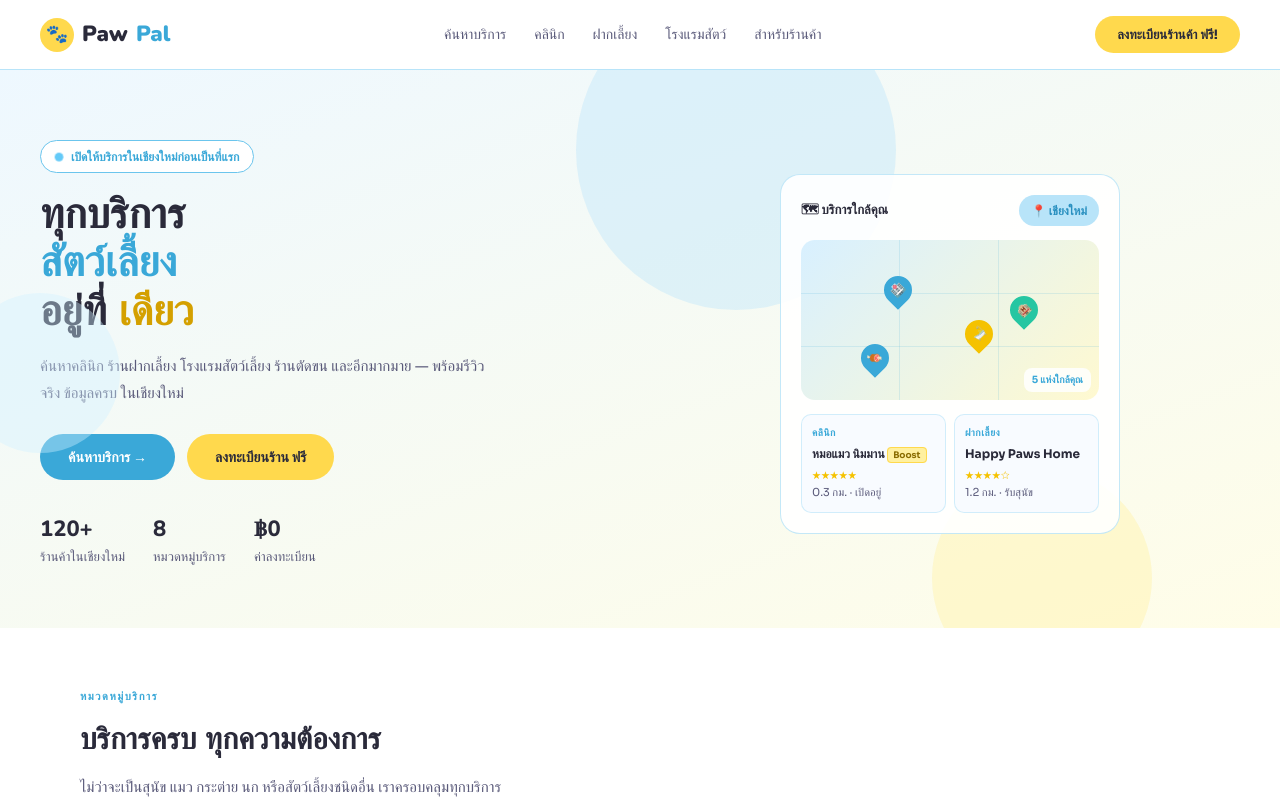
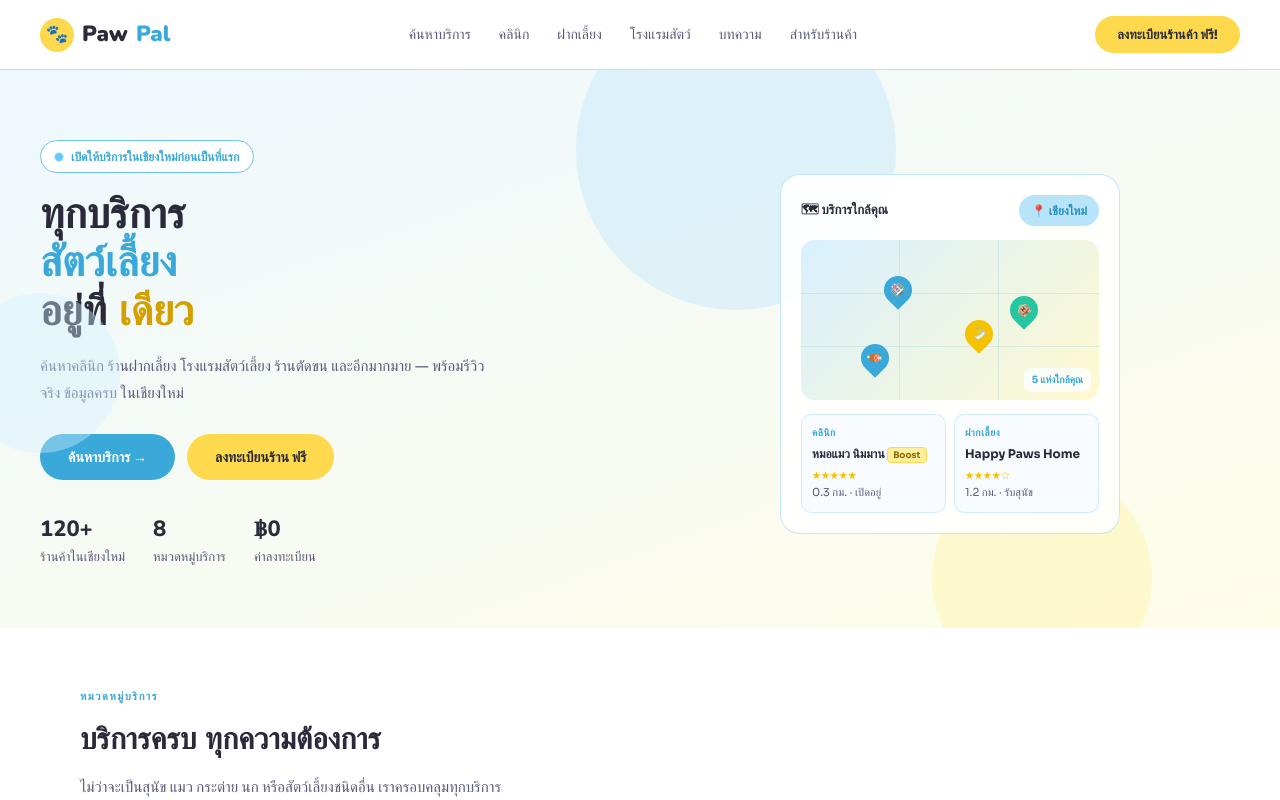
Before and after one commit to Neomedica/Animal-service, a React (Create React App) app: page / in a window 1280 px wide. Shown: the top 800 px of the page. Built offline with nearby package versions, Linux system fonts and the light colour scheme.

Commit message:
update navbar with blog

```diff
--- a/src/components/layout/Navbar.jsx
+++ b/src/components/layout/Navbar.jsx
@@ -5,34 +5,26 @@ import styles from './Navbar.module.css';
 export default function Navbar() {
   const [scrolled, setScrolled] = useState(false);
   const navigate = useNavigate();
-
   useEffect(() => {
     const onScroll = () => setScrolled(window.scrollY > 10);
     window.addEventListener('scroll', onScroll);
     return () => window.removeEventListener('scroll', onScroll);
   }, []);
-
   return (
     <nav className={`${styles.nav} ${scrolled ? styles.scrolled : ''}`}>
       <Link to="/" className={styles.logo}>
         <div className={styles.logoPaw}>🐾</div>
         Paw<span>Pal</span>
       </Link>
-
       <div className={styles.links}>
         <Link to="/search">ค้นหาบริการ</Link>
         <Link to="/search?cat=clinic">คลินิก</Link>
         <Link to="/search?cat=boarding">ฝากเลี้ยง</Link>
         <Link to="/search?cat=hotel">โรงแรมสัตว์</Link>
+        <Link to="/blog">บทความ</Link>
         <Link to="/register">สำหรับร้านค้า</Link>
       </div>
-
-      <button
-        className={styles.cta}
-        onClick={() => navigate('/register')}
-      >
-        ลงทะเบียนร้านค้า ฟรี!
-      </button>
+      <button className={styles.cta} onClick={() => navigate('/register')}>ลงทะเบียนร้านค้า ฟรี!</button>
     </nav>
   );
 }
```
